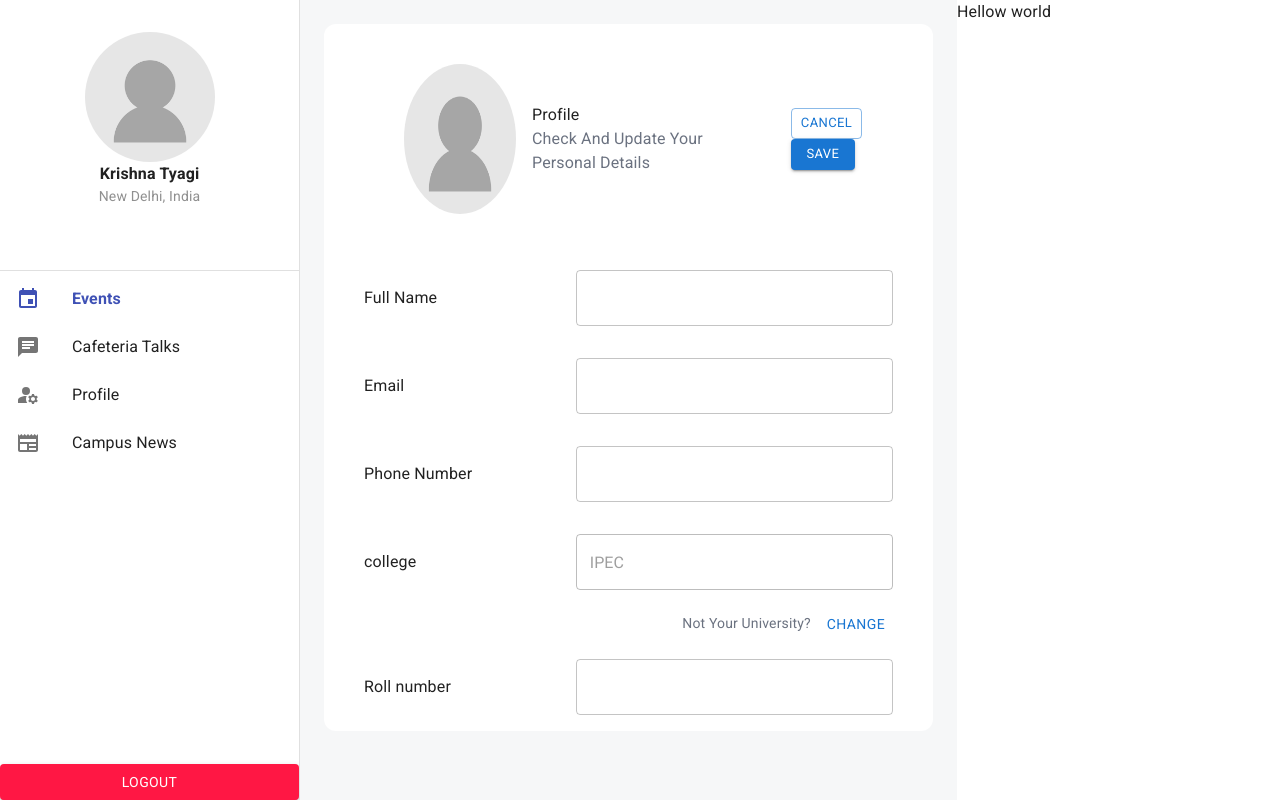
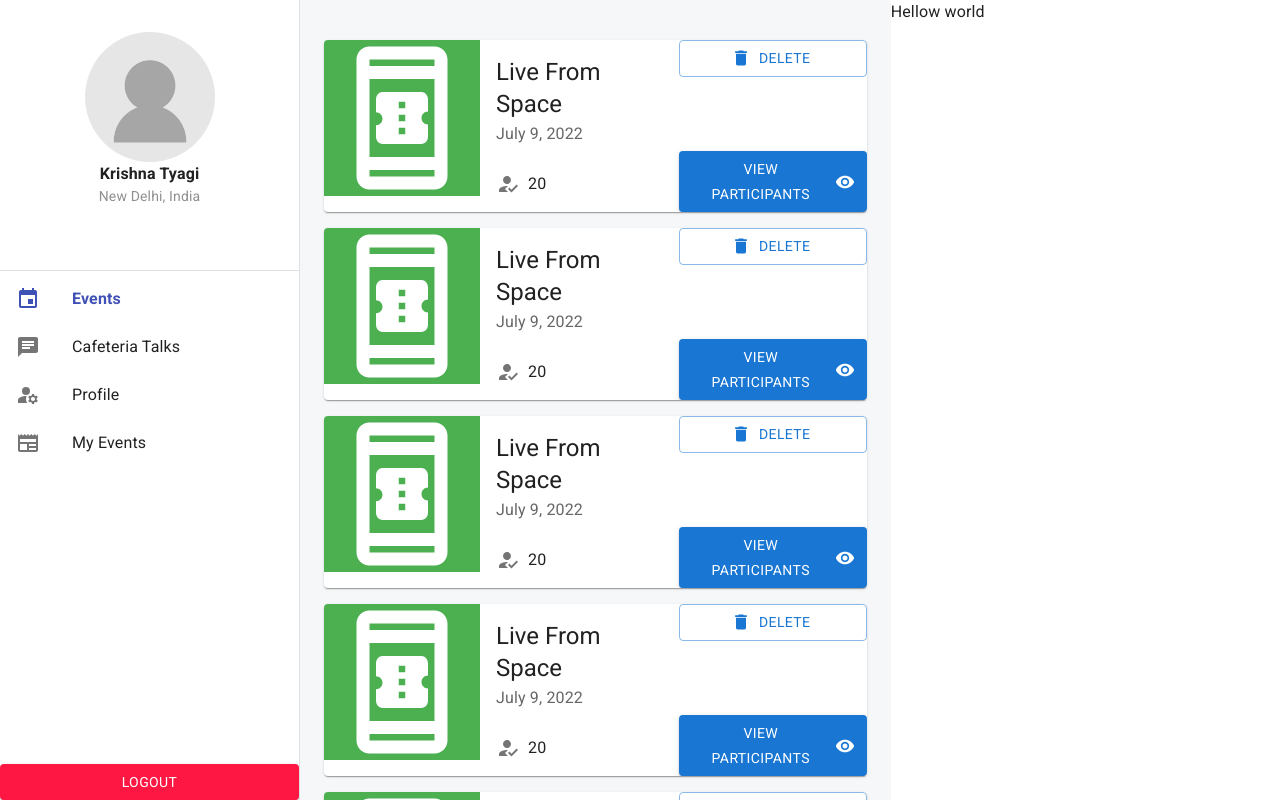
Before and after one commit to KrishnaTyagi01/vcampus, a Next.js app: page /test in a window 1280 px wide. Shown: the top 800 px of the page. Built offline with nearby package versions, Linux system fonts and the light colour scheme.

Commit message:
myevents

```diff
--- /dev/null
+++ b/src/components/MyEvents/MyEventCard.js
@@ -0,0 +1,75 @@
+import BookOnlineOutlinedIcon from "@mui/icons-material/BookOnlineOutlined";
+import * as React from "react";
+import { useTheme } from "@mui/material/styles";
+import Box from "@mui/material/Box";
+import Card from "@mui/material/Card";
+import CardContent from "@mui/material/CardContent";
+import CardMedia from "@mui/material/CardMedia";
+import IconButton from "@mui/material/IconButton";
+import Typography from "@mui/material/Typography";
+import SkipPreviousIcon from "@mui/icons-material/SkipPrevious";
+import PlayArrowIcon from "@mui/icons-material/PlayArrow";
+import SkipNextIcon from "@mui/icons-material/SkipNext";
+import Avatar from "@mui/material/Avatar";
+import { green } from "@mui/material/colors";
+import HowToRegIcon from "@mui/icons-material/HowToReg";
+import CommentIcon from "@mui/icons-material/Comment";
+import DeleteIcon from "@mui/icons-material/Delete";
+import VisibilityIcon from "@mui/icons-material/Visibility";
+import Button from "@mui/material/Button";
+
+export default function MyEventCard() {
+  const theme = useTheme();
+
+  return (
+    <Card
+      sx={{ display: "flex", justifyContent: "space-between" }}
+      className="my-4 rounded-xl"
+    >
+      <div className="flex">
+        <Avatar
+          sx={{ bgcolor: green[500], width: 156, height: 156 }}
+          variant="square"
+        >
+          <BookOnlineOutlinedIcon sx={{ width: 156, height: 156 }} />
+        </Avatar>
+        <Box sx={{ display: "flex", flexDirection: "column" }}>
+          <CardContent sx={{ flex: "1 0 auto" }}>
+            <Typography component="div" variant="h5">
+              Live From Space
+            </Typography>
+            <Typography
+              variant="subtitle1"
+              color="text.secondary"
+              className="text-base"
+            >
+              July 9, 2022
+            </Typography>
+          </CardContent>
+          <Box sx={{ display: "flex", alignItems: "center", pl: 1, pb: 1 }}>
+            <IconButton aria-label="previous">
+              <HowToRegIcon />
+            </IconButton>{" "}
+            <span>20</span>
+          </Box>
+        </Box>
+      </div>
+      <div className="flex flex-col justify-between">
+        <Button
+          variant="outlined"
+          startIcon={<DeleteIcon />}
+          className="mt-4 mr-4 border-red-500 text-red-500 hover:bg-red-100/10 hover:border-red-500"
+        >
+          Delete
+        </Button>
+        <Button
+          variant="contained"
+          endIcon={<VisibilityIcon />}
+          className="mb-4 mr-4 bg-primary hover:bg-primary"
+        >
+          View Participants
+        </Button>
+      </div>
+    </Card>
+  );
+}
--- /dev/null
+++ b/src/components/MyEvents/index.js
@@ -0,0 +1,16 @@
+import React from "react";
+import MyEventCard from "./MyEventCard";
+
+function EventsPage() {
+  return (
+    <div>
+      <MyEventCard />
+      <MyEventCard />
+      <MyEventCard />
+      <MyEventCard />
+      <MyEventCard />
+    </div>
+  );
+}
+
+export default EventsPage;
--- a/src/components/main/BaseDrawer.js
+++ b/src/components/main/BaseDrawer.js
@@ -23,6 +23,8 @@ import BasicCard from "./../Events/Card";
 import EventSection from "./../Events/index";
 import ProfilePage from "./../profile/index";
 import Button from "@mui/material/Button";
+import MyEventCard from "../MyEvents/MyEventCard";
+import EventsPage from "../MyEvents";
 const drawerWidth = 300;
 
 export default function PermanentDrawerLeft() {
@@ -160,26 +162,28 @@ export default function PermanentDrawerLeft() {
 
               <ListItem
                 disablePadding
-                onClick={() => setActive("news")}
+                onClick={() => setActive("myevents")}
                 style={{ marginBottom: ".5rem" }}
                 className={
-                  active === "news" ? "text-[#3f51b5] font-bold text-3xl" : ""
+                  active === "myevents"
+                    ? "text-[#3f51b5] font-bold text-3xl"
+                    : ""
                 }
               >
                 <ListItemButton>
                   <ListItemIcon>
                     <NewspaperIcon
-                      style={active === "news" ? { color: "#3f51b5" } : {}}
+                      style={active === "myevents" ? { color: "#3f51b5" } : {}}
                     />
                   </ListItemIcon>
                   <span
                     className={
-                      active === "news"
+                      active === "myevents"
                         ? "font-roboto text-base capitalize "
                         : "text-base capitalize"
                     }
                   >
-                    Campus News
+                    My Events
                   </span>
                 </ListItemButton>
               </ListItem>
@@ -206,7 +210,9 @@ export default function PermanentDrawerLeft() {
       >
         {/* bgcolor: "rgb(243 244 246)" */}
         {/* <EventSection /> */}
-        <ProfilePage />
+        {/* <ProfilePage /> */}
+        {/* <MyEventCard /> */}
+        <EventsPage />
       </Box>
       <Box style={{ width: "25rem" }} component="main">
         <div>Hellow world</div>
--- a/src/components/profile/ChooseCollege.js
+++ b/src/components/profile/ChooseCollege.js
@@ -39,8 +39,12 @@ export default function ChooseCollegeForm({ open, handleClose }) {
           </DialogContentText>
         </DialogContent>
         <DialogActions>
-          <Button onClick={handleClose}>Cancel</Button>
-          <Button onClick={handleClose}>Save</Button>
+          <Button onClick={handleClose} className="text-primary  ">
+            Cancel
+          </Button>
+          <Button onClick={handleClose} className="text-primary  ">
+            Save
+          </Button>
         </DialogActions>
       </Dialog>
     </div>
```
